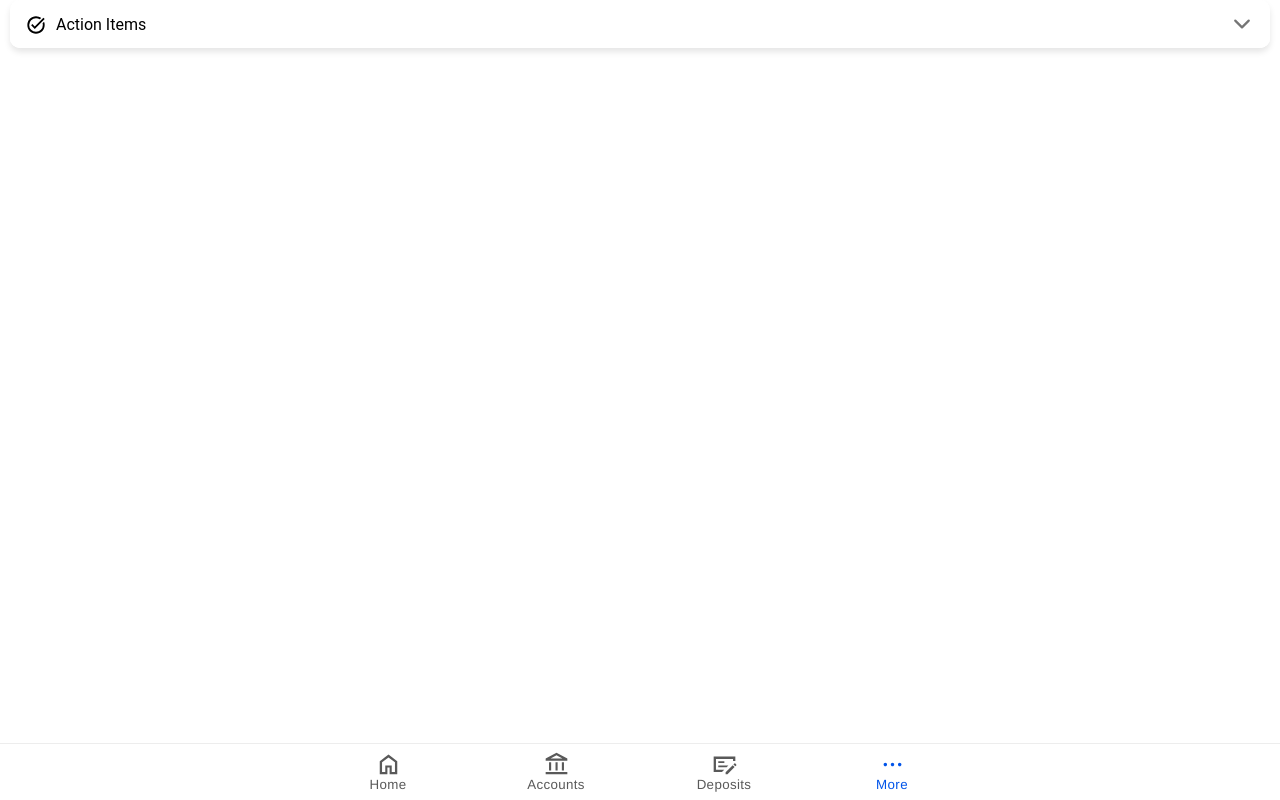
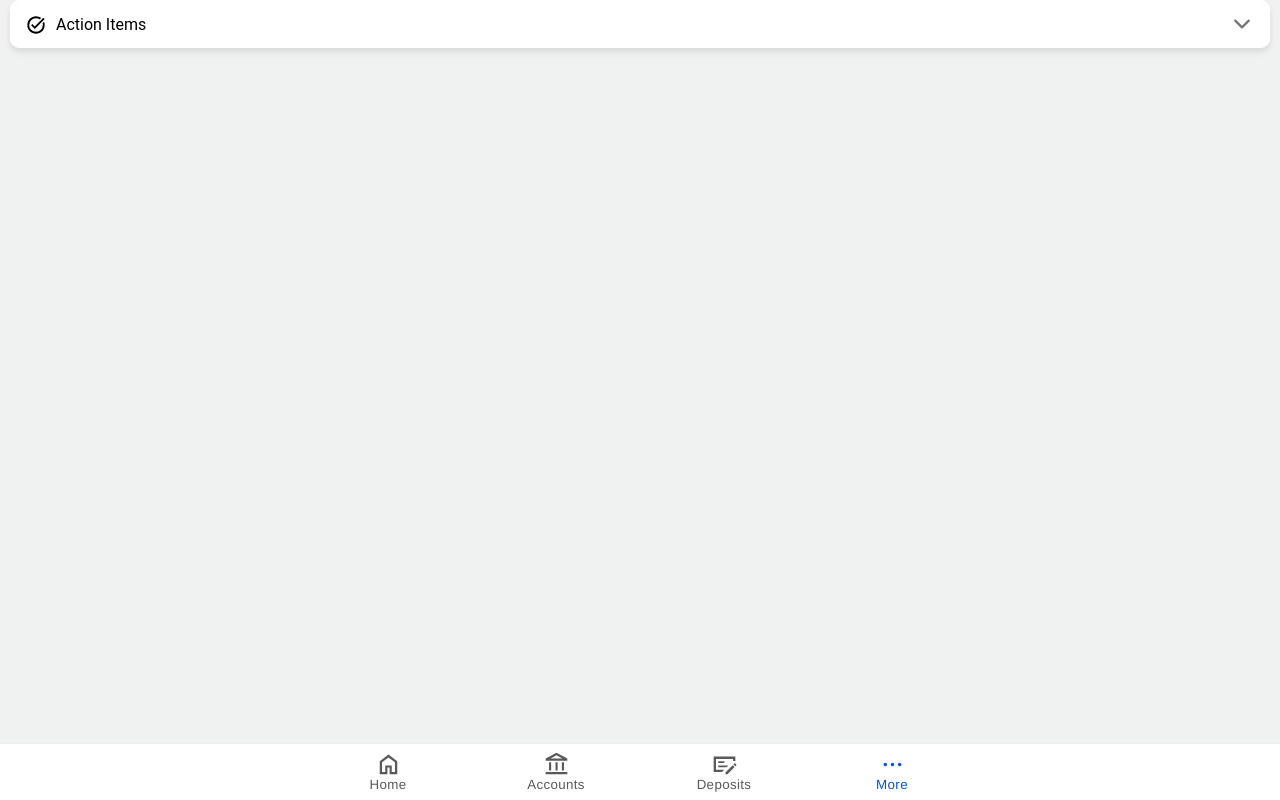
Before and after one commit to gavinhamilton1/digital-banking, a React (Vite) app: page /tabbar/accordion in a window 1280 px wide. Built offline with nearby package versions, Linux system fonts and the light colour scheme.

Commit message:
Fix black page issue: add debugging, ensure CSS loads, add fallback styles

```diff
--- a/src/Dashboard.tsx
+++ b/src/Dashboard.tsx
@@ -11,6 +11,8 @@ const Dashboard: React.FC = () => {
   const handleClick = () => {
     console.log('Button clicked');
   };
+
+  console.log('Dashboard component rendering');
 
   return (
     <>
@@ -36,7 +38,7 @@ const Dashboard: React.FC = () => {
           </IonGrid>
         </IonToolbar>
       </IonHeader>
-      <IonContent className='ion-content-std'>
+      <IonContent className='ion-content-std' style={{backgroundColor: 'white', minHeight: '100vh'}}>
         <IonGrid>
         <IonRow><IonCol style={{paddingTop: '10px'}}>
           </IonCol></IonRow>
--- a/src/public.css
+++ b/src/public.css
@@ -17,7 +17,9 @@ ion-label {
 
 .ion-content-std {
   --background: #f0f1f1;
+  background-color: #f0f1f1;
   font-family: 'Mukta';
+  min-height: 100vh;
  }
 .ion-content-public button {
   z-index: 1100; /* Bring the button to the front */
@@ -28,3 +30,16 @@ ion-label {
   font-family: 'Helvetica';
   font-size: 10pt;
 }
+
+/* Ensure body and root have proper styling */
+body {
+  margin: 0;
+  padding: 0;
+  background-color: #f0f1f1;
+  font-family: 'Helvetica', Arial, sans-serif;
+}
+
+#root {
+  min-height: 100vh;
+  background-color: #f0f1f1;
+}
```
